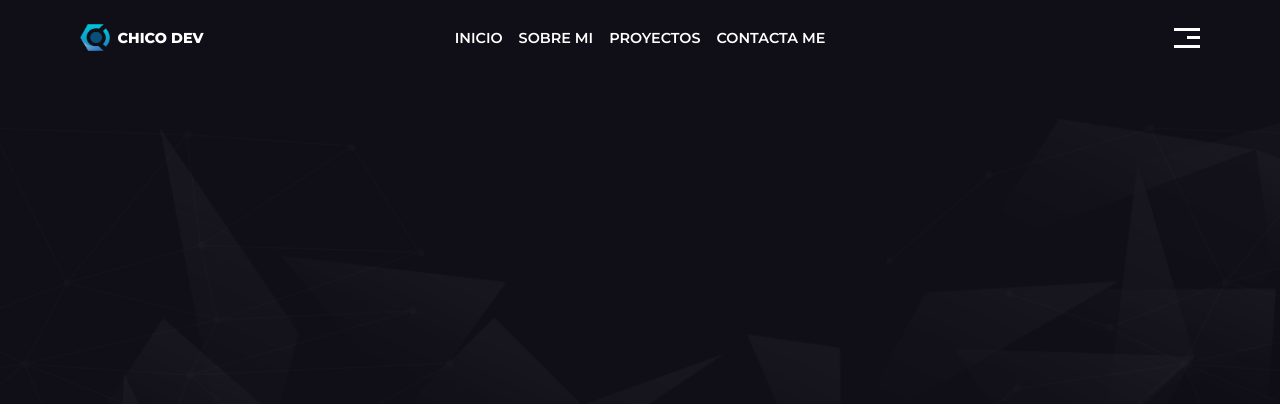
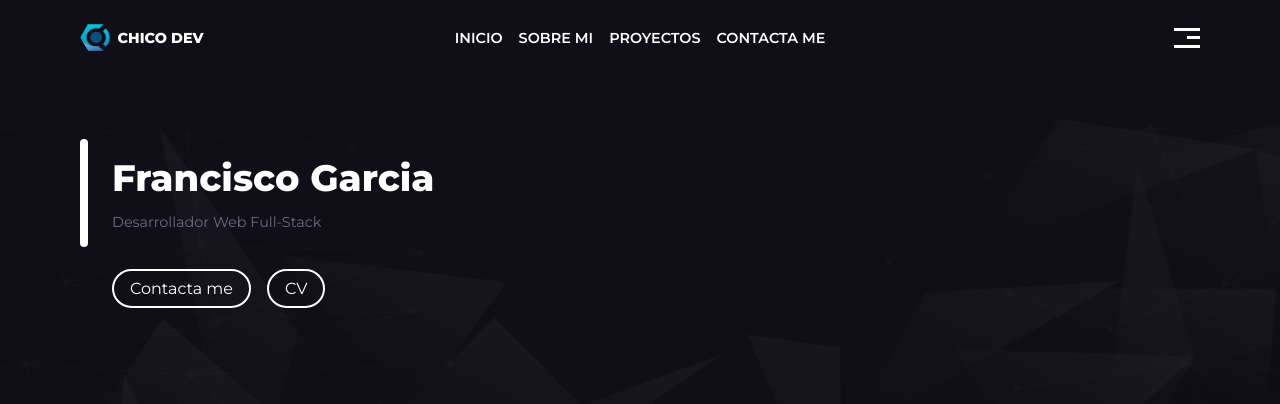
Before and after one commit to francisco-JGC/PortafolioV2, a React (Vite) app: page / in a window 1280 px wide. Shown: the top 404 px of the page. Built offline with nearby package versions, Linux system fonts and the light colour scheme.

Commit message:
fix: profile on home page

```diff
--- a/src/pages/home/container/index.jsx
+++ b/src/pages/home/container/index.jsx
@@ -1,9 +1,14 @@
 import { Layout } from '../../../components/Layout'
+import { Profile } from '../components/Profile'
+
+import './index.scss'
 
 export const HomePage = () => {
   return (
     <Layout>
-      <h1></h1>
+      <div className="home-page">
+        <Profile />
+      </div>
     </Layout>
   )
 }
--- /dev/null
+++ b/src/pages/home/container/index.scss
@@ -0,0 +1,3 @@
+.home-page {
+  margin-top: 3em;
+}
```
